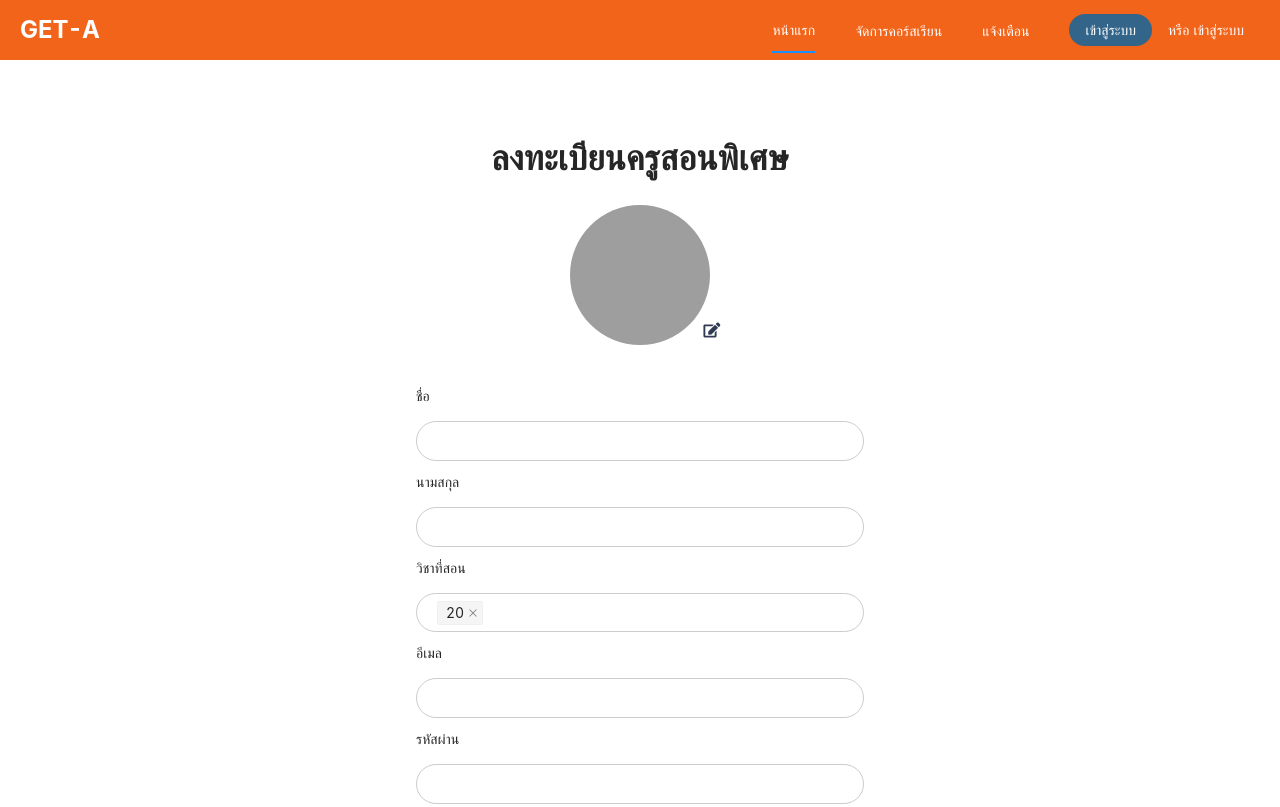
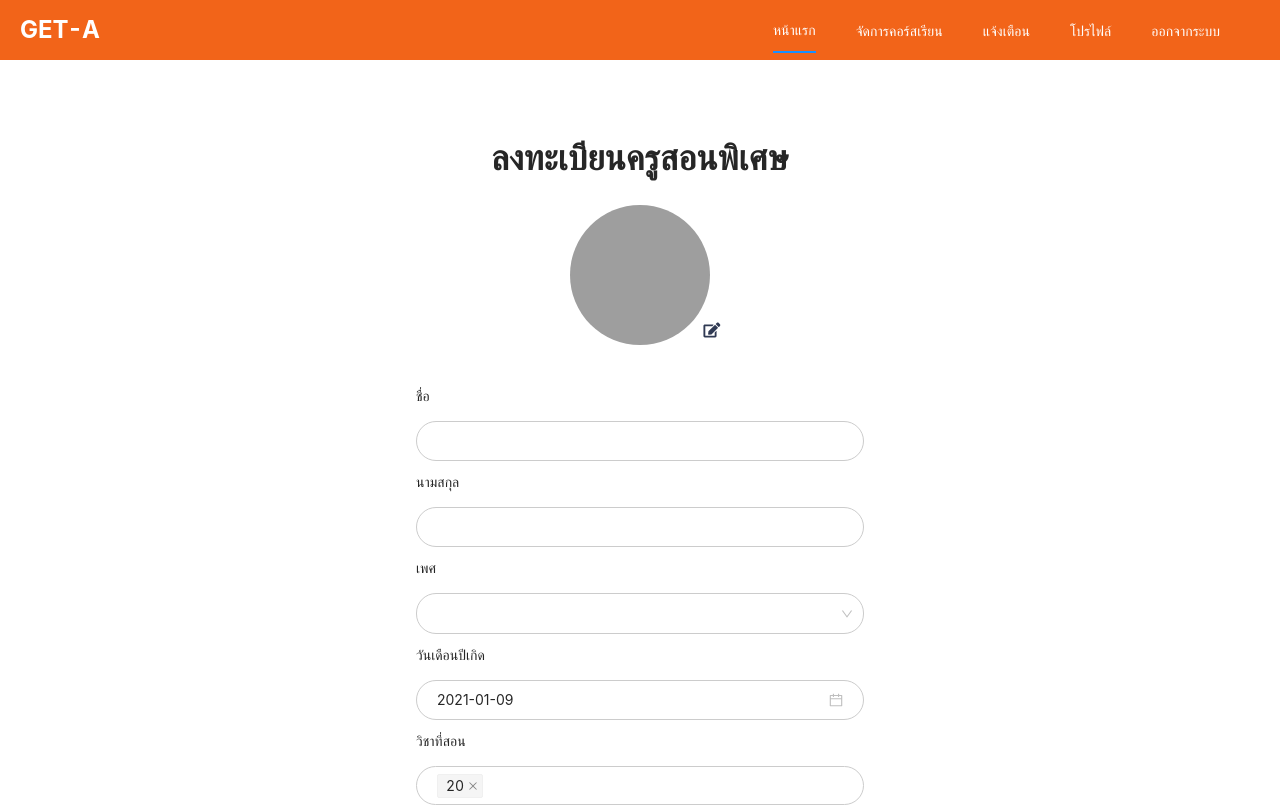
Before and after one commit to orbitalno11/get-a-client, a React (Create React App) app: page /register/0 in a window 1280 px wide. Shown: the top 807 px of the page. Built offline with nearby package versions, Linux system fonts and the light colour scheme; grey boxes are pictures that could not be loaded.

Commit message:
update register form : dob : gender

```diff
--- a/package.json
+++ b/package.json
@@ -12,6 +12,7 @@
     "@testing-library/react": "^11.2.2",
     "@testing-library/user-event": "^12.6.0",
     "antd": "^4.10.0",
+    "moment": "^2.29.1",
     "react": "^17.0.1",
     "react-dom": "^17.0.1",
     "react-hook-form": "^6.14.0",
--- a/src/App.css
+++ b/src/App.css
@@ -66,10 +66,12 @@
   outline:none;
 }
 
+.ant-picker,
 .ant-select{
   width: 100% !important;
 }
 
+.ant-picker,
 .ant-select-selector {
   border: none !important;
   border:solid 1px #ccc !important;
@@ -78,7 +80,12 @@
   padding: 4.5px !important;
   padding-left: 20px !important;
   padding-right: 20px !important;
+}
 
+.ant-picker{
+  padding: 8px !important;
+  padding-left: 20px !important;
+  padding-right: 20px !important;
 }
 
 input :focus{
--- a/src/components/NavMenu.js
+++ b/src/components/NavMenu.js
@@ -16,7 +16,7 @@ const { useBreakpoint } = Grid;
 
 
 const statusTutor = true
-const auth = false
+const auth = true
 
 
 const UserMenu = () => {
@@ -38,7 +38,22 @@ const UserMenu = () => {
                 </NavLink>
             </Menu.Item>
             {
-                auth ? (<Menu.Item key="logout" >ออกจากระบบ</Menu.Item>) : null
+            auth ? (
+                        <Menu.Item key="/profile" >
+                            <NavLink to="/profile">
+                                โปรไฟล์
+                        </NavLink>
+                        </Menu.Item>
+                ) : null
+            }
+            {
+                auth ? (
+                        <Menu.Item key="/logout" >
+                            <NavLink to="/logout">
+                                ออกจากระบบ
+                        </NavLink>
+                        </Menu.Item>
+                ) : null
             }
         </Menu>
     )
@@ -63,7 +78,22 @@ const TutorMenu = () => {
                 </NavLink>
             </Menu.Item>
             {
-                auth ? (<Menu.Item key="logout"  >ออกจากระบบ</Menu.Item>) : null
+            auth ? (
+                        <Menu.Item key="/profile" >
+                            <NavLink to="/profile">
+                                โปรไฟล์
+                        </NavLink>
+                        </Menu.Item>
+                ) : null
+            }
+            {
+                auth ? (
+                        <Menu.Item key="/logout" >
+                            <NavLink to="/logout">
+                                ออกจากระบบ
+                        </NavLink>
+                        </Menu.Item>
+                ) : null
             }
         </Menu>
     )
--- a/src/components/pages/users/authorization/RegisterForm.js
+++ b/src/components/pages/users/authorization/RegisterForm.js
@@ -1,4 +1,4 @@
-import { Badge, Image, Upload, Row, Col, Grid, Select, Button } from 'antd'
+import { Badge, Image, Upload, Row, Col, Grid, Select, Button, DatePicker } from 'antd'
 import React, { useState } from 'react'
 import { Controller, useForm } from "react-hook-form";
 import {
@@ -8,6 +8,7 @@ import { FontAwesomeIcon } from '@fortawesome/react-fontawesome';
 import { useParams } from 'react-router-dom';
 import { learnnerRegisSchema, tutorRegisSchema } from '../../../../validation/validation'
 import { yupResolver } from '@hookform/resolvers/yup';
+import moment from 'moment';
 
 function getBase64(file) {
     return new Promise((resolve, reject) => {
@@ -25,6 +26,8 @@ export default function RegisterForm() {
     const screens = useBreakpoint();
     const params = useParams();
     const type = params.id
+
+
 
     const inputForm = {
         width: ((screens.sm && !screens.lg) || (!screens.sm && screens.xs)) ? '70%' : '35%',
@@ -89,6 +92,37 @@ export default function RegisterForm() {
                         }
                     </Col>
                     <Col className="margintop10" xs={24} sm={24} md={24} >
+                        <p>เพศ</p>
+                        <Controller
+                            as={
+                                <Select name="gender"  >
+                                    <Select.Option value="male" >male</Select.Option>
+                                    <Select.Option value="female" >female</Select.Option>
+                                </Select>
+                            }
+                            name="gender"
+                            control={control}
+                            defaultValue=""
+                        />
+                        {
+                            errors.gender && <p className="error-input">{errors.gender.message}</p>
+                        }
+                    </Col>
+                    <Col className="margintop10" xs={24} sm={24} md={24} >
+                        <p>วันเดือนปีเกิด</p>
+                        <Controller
+                            as={
+                                <DatePicker />
+                            }
+                            name="dateOfBirth"
+                            control={control}
+                            defaultValue={moment()}
+                        />
+                        {
+                            errors.dateOfBirth && <p className="error-input">{errors.dateOfBirth.message}</p>
+                        }
+                    </Col>
+                    <Col className="margintop10" xs={24} sm={24} md={24} >
                         <p>{type === '0' ? "วิชาที่สอน" : "ระดับชั้น"}</p>
                         <Controller
                             as={
--- a/src/validation/authorization/learnnerRegisSchema.js
+++ b/src/validation/authorization/learnnerRegisSchema.js
@@ -1,9 +1,12 @@
 import * as yup from "yup";
+import moment from 'moment';
 
 export const learnnerRegisSchema = yup.object().shape({
     profile: yup.object(),
     firstname: yup.string().required(),
     lastname: yup.string().required(),
+    gender: yup.string().required(),
+    dateOfBirth: yup.date().max(moment()).required(),
     grade: yup.string().required(),
     email: yup.string().email().required(),
     password: yup.string().required(),
--- a/src/validation/authorization/tutorRegisSchema.js
+++ b/src/validation/authorization/tutorRegisSchema.js
@@ -1,9 +1,12 @@
 import * as yup from "yup";
+import moment from 'moment';
 
 export const tutorRegisSchema = yup.object().shape({
     profile: yup.object(),
     firstname: yup.string().required(),
     lastname: yup.string().required(),
+    gender: yup.string().required(),
+    dateOfBirth: yup.date().max(moment()).required(),
     subject: yup.array().max(3,"Max").nullable(),
     email: yup.string().email().required(),
     password: yup.string().required(),
```
